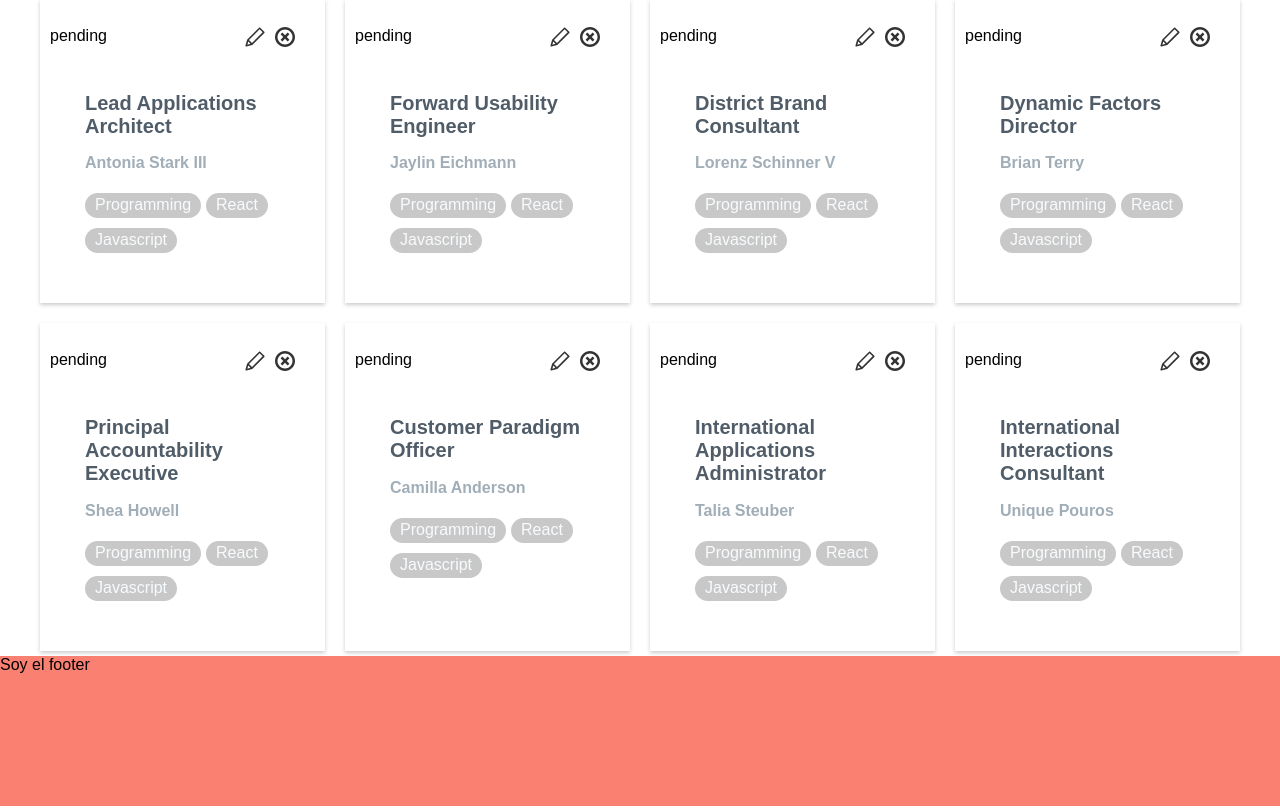
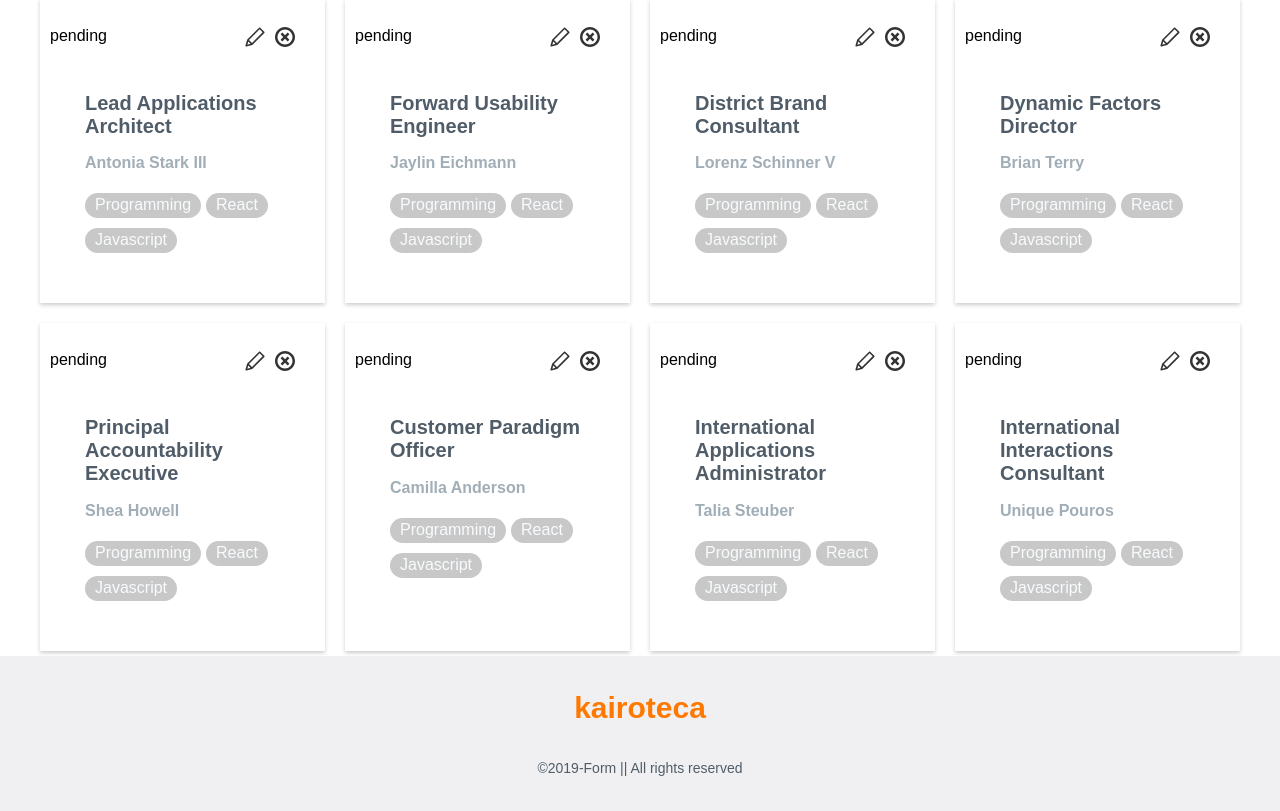
Before and after one commit to esterlegaz/easley-s4-kairoteca, a React (Create React App) app: page / in a window 1280 px wide. Shown: the part 1085-1896 px from the top of the page. Built offline with nearby package versions, Linux system fonts and the light colour scheme.

Commit message:
style: footer style

```diff
--- a/src/components/Footer.js
+++ b/src/components/Footer.js
@@ -4,7 +4,10 @@ class Footer extends Component {
   render(){
     return(
       <Fragment>
-        <footer className="footer">Soy el footer</footer>
+        <footer className="footer">
+          <div className="footer__title">kairoteca</div>
+          <div className="footer__copyright">&copy;2019-Form || All rights reserved</div>
+        </footer>
       </Fragment>
     )
   }
--- a/src/stylesheets/layout/_footer.scss
+++ b/src/stylesheets/layout/_footer.scss
@@ -1,4 +1,21 @@
 .footer{
-  height: 150px;
-  background-color: salmon;
+  background: #f0f0f2;
+  height: 155px;
+  display: flex;
+  justify-content: center;
+  align-items: center;
+  flex-direction: column;
 }
+
+.footer__title{
+  color: $colorKairos;
+  font-size: 30px;
+  font-weight: bold;
+  margin: 35px 0;
+}
+
+.footer__copyright{
+  font-size: 14px;
+  color: $colorBookTitle;
+  margin-bottom: 35px;
+}
```
